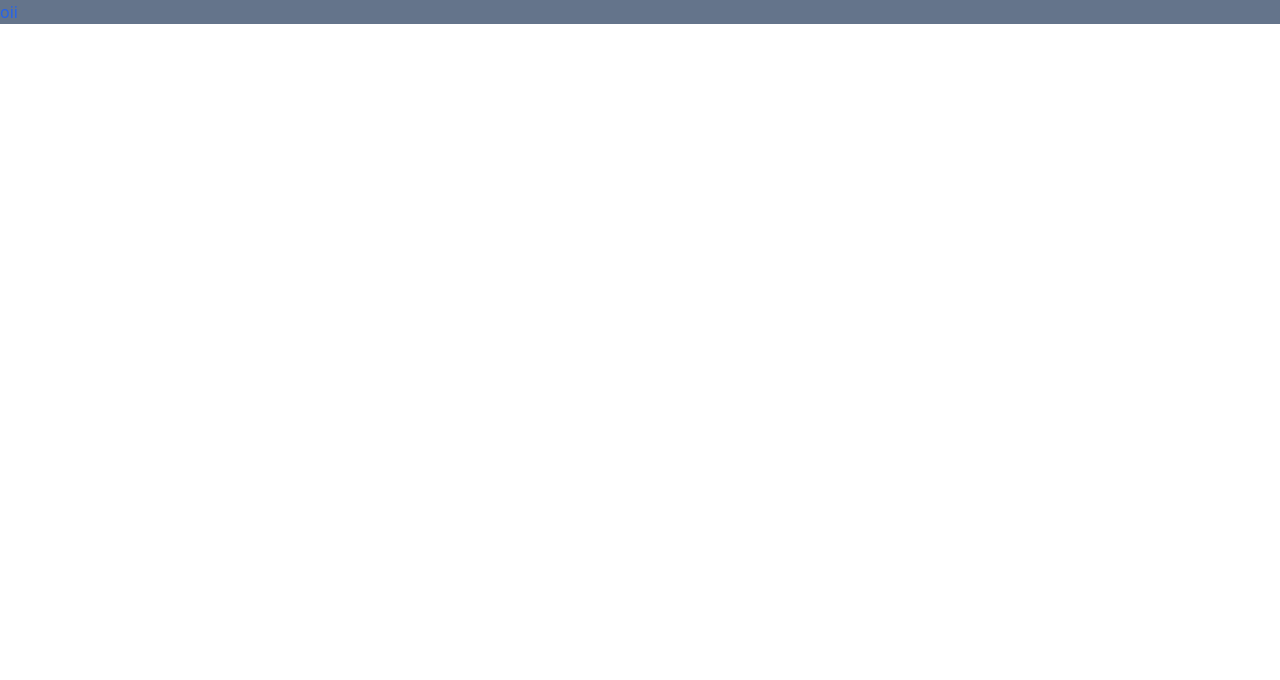
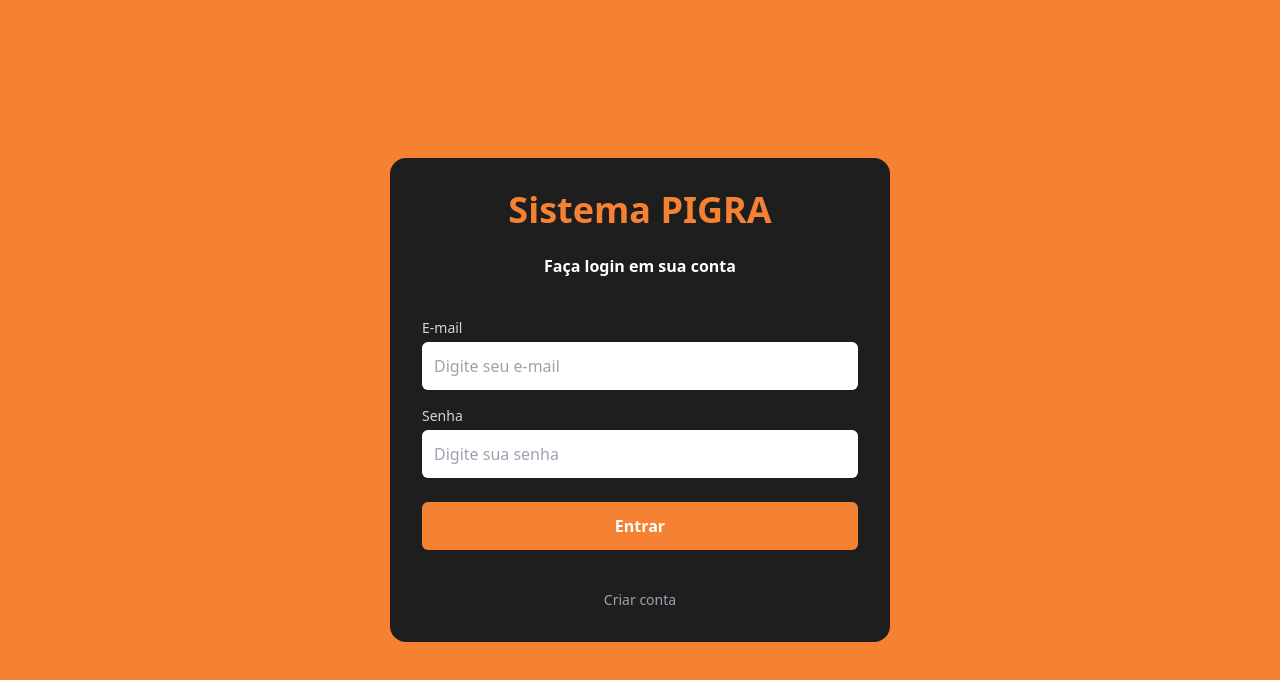
Before and after one commit to matheussogon/Sistema-PIGRA, a React (Vite) app: page / in a window 1280 px wide. Shown: the top 680 px of the page. Built offline with nearby package versions, Linux system fonts and the light colour scheme.

Commit message:
componente para tela de login criado

```diff
--- a/src/App.jsx
+++ b/src/App.jsx
@@ -1,4 +1,10 @@
+import Login from "./components/Login";
+
 function App() {
-  return <h1 className="bg-slate-500 text-blue-600">oii</h1>;
+  return (
+    <div className="w-screen h-screen bg-[#F58232] flex justify-center">
+      <Login />
+    </div>
+  );
 }
 export default App;
--- /dev/null
+++ b/src/components/Login.jsx
@@ -0,0 +1,50 @@
+function Login() {
+  return (
+    <div className="flex items-center justify-center min-h-screen">
+      <div className="bg-[#1E1E1E] text-white w-[500px] h-auto rounded-2xl p-8 flex flex-col items-center gap-10">
+        {/* Títulos */}
+        <div className="flex flex-col items-center gap-6">
+          <h1 className="text-4xl font-bold text-[#F58232]">Sistema PIGRA</h1>
+          <h2 className="text-1xl font-semibold text-white">
+            Faça login em sua conta
+          </h2>
+        </div>
+
+        {/* Formulário */}
+        <div className="flex flex-col w-full gap-4">
+          {/* Input Email */}
+          <div className="flex flex-col w-full">
+            <label className="mb-1 text-sm text-gray-300">E-mail</label>
+            <input
+              type="text"
+              placeholder="Digite seu e-mail"
+              className="p-3 rounded-md text-black"
+            />
+          </div>
+
+          {/* Input Senha */}
+          <div className="flex flex-col w-full">
+            <label className="mb-1 text-sm text-gray-300">Senha</label>
+            <input
+              type="password"
+              placeholder="Digite sua senha"
+              className="p-3 rounded-md text-black"
+            />
+          </div>
+
+          {/* Botão Entrar */}
+          <button className="bg-[#F58232] text-white font-bold p-3 rounded-md mt-2">
+            Entrar
+          </button>
+        </div>
+
+        {/* Botão Criar conta */}
+        <button className="text-sm text-gray-400 hover:text-[#F58232] transition">
+          Criar conta
+        </button>
+      </div>
+    </div>
+  );
+}
+
+export default Login;
```
